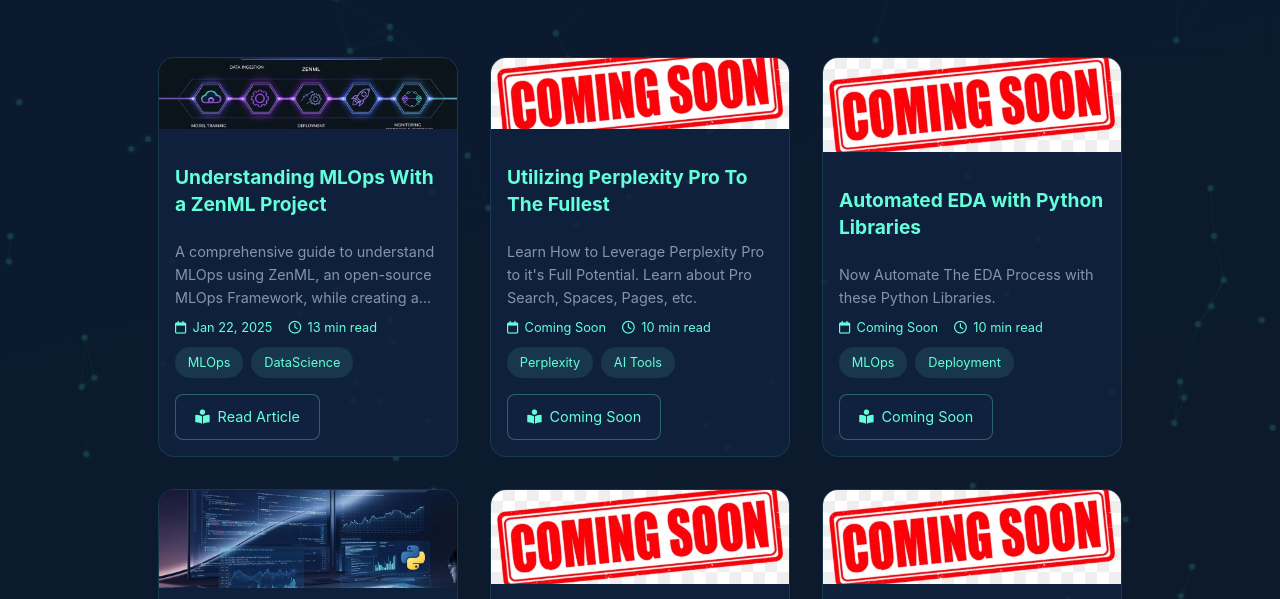
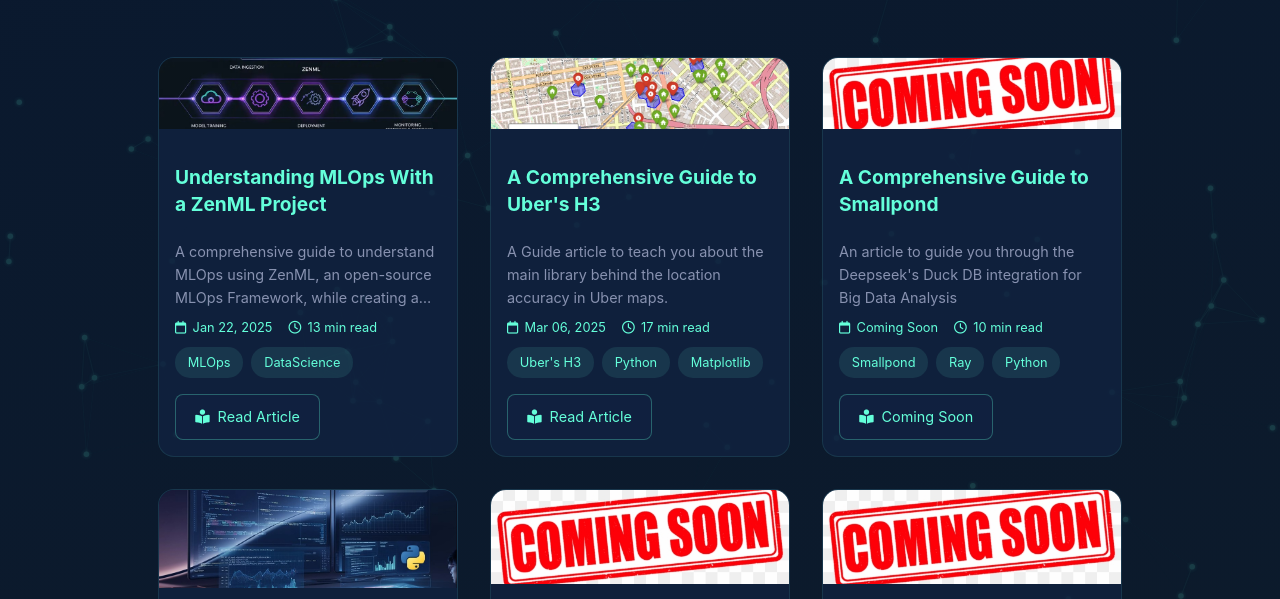
Before and after one commit to Kabyik-Kayal/Kabyik-Kayal.github.io, a plain HTML site: page blogs/page-1.html in a window 1280 px wide. Shown: the part 201-800 px from the top of the page. Drawn offline with nearby package versions, Linux system fonts and the light colour scheme.

Commit message:
added new blogs

```diff
--- a/blogs/page-1.html
+++ b/blogs/page-1.html
@@ -50,7 +50,7 @@
             <h2><i class="fas fa-blog"></i> My Blogs</h2>
 
             <div class="blogs-container">
-                <!-- First 6 blog cards remain the same -->
+                <!-- First 6 blog cards -->
                 <div class="blog-content" style="flex-direction: column; height: 400px; max-width: 300px; margin: 0 auto;">
                     <div class="blog-image-container" style="width: 100%; height: 200px;">
                         <img src="../assets/blog1.jpg" alt="MLOps Blog" class="blog-image" style="width: 100%; height: 100%; object-fit: cover;">
@@ -75,22 +75,23 @@
 
                 <div class="blog-content" style="flex-direction: column; height: 400px; max-width: 300px; margin: 0 auto;">
                     <div class="blog-image-container" style="width: 100%; height: 200px;">
-                        <img src="../assets/comingsoon.png" alt="Data Science Blog" class="blog-image" style="width: 100%; height: 100%; object-fit: cover;">
+                        <img src="../assets/Uber Blog.jpg" alt="Data Science Blog" class="blog-image" style="width: 100%; height: 100%; object-fit: cover;">
                     </div>
                     <div class="blog-text" style="padding: 1rem; flex: 1;">
-                        <h3 style="font-size: 1.2rem; margin-bottom: 0.5rem;">Utilizing Perplexity Pro To The Fullest</h3>
-                        <p style="font-size: 0.9rem; margin-bottom: 0.5rem; display: -webkit-box; -webkit-line-clamp: 3; -webkit-box-orient: vertical; overflow: hidden;">Learn How to Leverage Perplexity Pro to it's Full Potential. Learn about Pro Search, Spaces, Pages, etc.</p>
+                        <h3 style="font-size: 1.2rem; margin-bottom: 0.5rem;">A Comprehensive Guide to Uber's H3</h3>
+                        <p style="font-size: 0.9rem; margin-bottom: 0.5rem; display: -webkit-box; -webkit-line-clamp: 3; -webkit-box-orient: vertical; overflow: hidden;">A Guide article to teach you about the main library behind the location accuracy in Uber maps.</p>
                         <div class="blog-meta" style="font-size: 0.8rem; margin-bottom: 0.5rem;">
-                            <span><i class="far fa-calendar"></i> Coming Soon</span>
-                            <span><i class="far fa-clock"></i> 10 min read</span>
+                            <span><i class="far fa-calendar"></i>Mar 06, 2025</span>
+                            <span><i class="far fa-clock"></i> 17 min read</span>
                         </div>
                         <div class="blog-tags" style="margin-bottom: 0.5rem;">
-                            <span class="tech-tag">Perplexity</span>
-                            <span class="tech-tag">AI Tools</span>
+                            <span class="tech-tag">Uber's H3</span>
+                            <span class="tech-tag">Python</span>
+                            <span class="tech-tag">Matplotlib</span>
                         </div>
-                        <a href="#" class="read-more-btn" style="position: static; display: inline-flex; margin-top: 0.5rem;">
+                        <a href="https://www.analyticsvidhya.com/blog/2025/03/ubers-h3-for-spatial-indexing/" class="read-more-btn" style="position: static; display: inline-flex; margin-top: 0.5rem;">
                             <i class="fas fa-book-reader"></i>
-                            <span>Coming Soon</span>
+                            <span>Read Article</span>
                         </a>
                     </div>
                 </div>
@@ -100,15 +101,16 @@
                         <img src="../assets/comingsoon.png" alt="ML Deployment Blog" class="blog-image" style="width: 100%; height: 100%; object-fit: cover;">
                     </div>
                     <div class="blog-text" style="padding: 1rem; flex: 1;">
-                        <h3 style="font-size: 1.2rem; margin-bottom: 0.5rem;">Automated EDA with Python Libraries</h3>
-                        <p style="font-size: 0.9rem; margin-bottom: 0.5rem; display: -webkit-box; -webkit-line-clamp: 3; -webkit-box-orient: vertical; overflow: hidden;">Now Automate The EDA Process with these Python Libraries.</p>
+                        <h3 style="font-size: 1.2rem; margin-bottom: 0.5rem;">A Comprehensive Guide to Smallpond</h3>
+                        <p style="font-size: 0.9rem; margin-bottom: 0.5rem; display: -webkit-box; -webkit-line-clamp: 3; -webkit-box-orient: vertical; overflow: hidden;">An article to guide you through the Deepseek's Duck DB integration for Big Data Analysis</p>
                         <div class="blog-meta" style="font-size: 0.8rem; margin-bottom: 0.5rem;">
                             <span><i class="far fa-calendar"></i> Coming Soon</span>
                             <span><i class="far fa-clock"></i> 10 min read</span>
                         </div>
                         <div class="blog-tags" style="margin-bottom: 0.5rem;">
-                            <span class="tech-tag">MLOps</span>
-                            <span class="tech-tag">Deployment</span>
+                            <span class="tech-tag">Smallpond</span>
+                            <span class="tech-tag">Ray</span>
+                            <span class="tech-tag">Python</span>
                         </div>
                         <a href="#" class="read-more-btn" style="position: static; display: inline-flex; margin-top: 0.5rem;">
                             <i class="fas fa-book-reader"></i>
```
Also changed, not shown: assets/Uber Blog.jpg (added).
